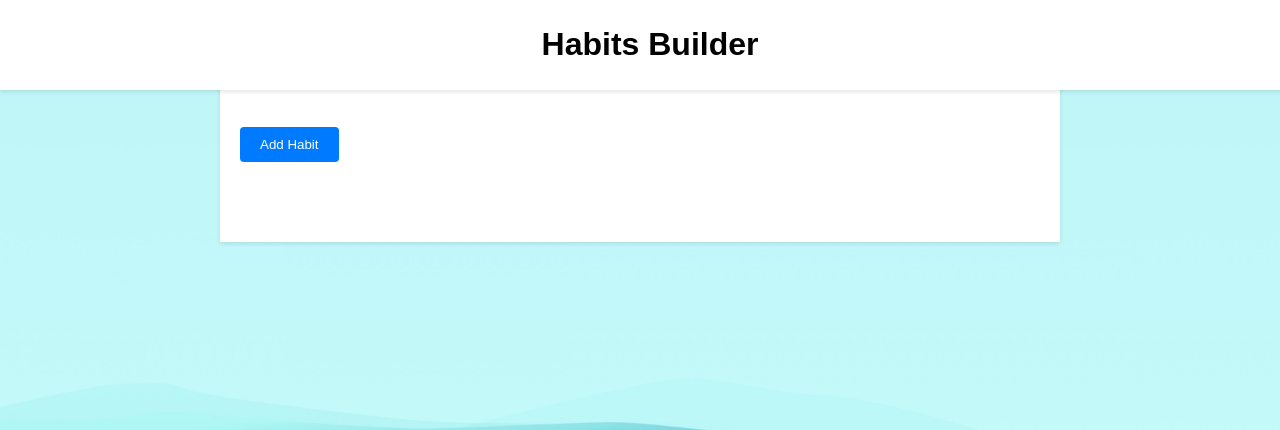
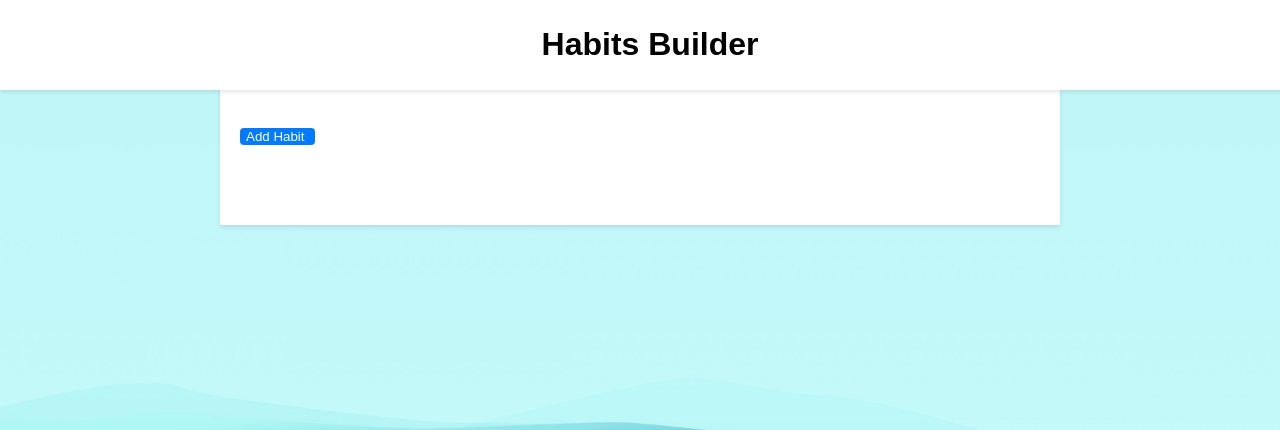
Before and after one commit to Charly-Wolf/habits_app_0.1, a Flask app: template templates/index.html in a window 1280 px wide. Shown: the top 430 px of the page. Run offline with Flask 2, Linux system fonts and the light colour scheme; the template is opened without the code that fills it, so the values that code supplies are empty.

Commit message:
Changed buttons padding

```diff
--- a/static/styles.css
+++ b/static/styles.css
@@ -171,7 +171,7 @@ main {
 
 /* Modern button styles */
 button {
-  padding: 10px 20px;
+  padding-right: 10px;
   background-color: #007bff;
   color: #fff;
   border: none;
```
